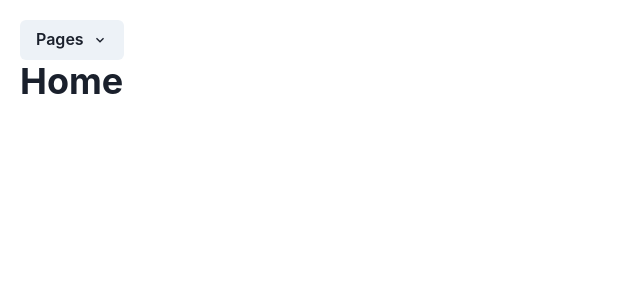
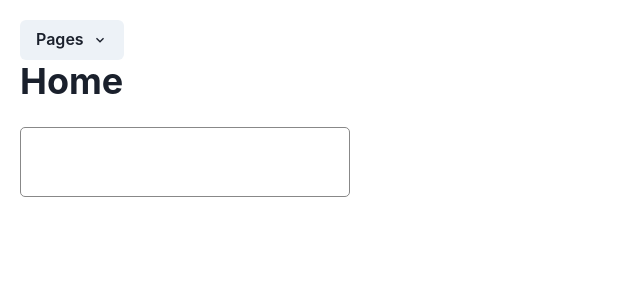
Before and after one commit to tesovicp/react-chakra-dog, a React (Create React App) app: page / in a window 1280 px wide. Shown: the top 300 px of the page, without its empty margins (0-640 px from the left). Built offline with nearby package versions, Linux system fonts and the light colour scheme.

Commit message:
Multi-line input auto height

```diff
--- /dev/null
+++ b/src/pages/Home/Home.css
@@ -0,0 +1,15 @@
+.input-span {
+    border: solid 1px black;
+    padding: 10px;
+}
+
+.input-msg {
+    border: 1px solid #888;
+    border-radius: 5px;
+    /* max-width: 2800px; */
+    padding: 10px;
+    /* width: 200px; */
+    text-indent: 0;
+    overflow-y: hidden;
+    resize: none;
+}
--- a/src/pages/Home/Home.tsx
+++ b/src/pages/Home/Home.tsx
@@ -1,9 +1,35 @@
+import React from "react";
 import { Heading } from "@chakra-ui/react";
 import { Navigation } from "../Navigation/Navigation";
+import "./Home.css";
 
 export const Home = () => {
+    const [text, setText] = React.useState<string>("");
+
+    const handleInput = (event: any) => {
+    };
+
+    const handleKeyUp = (event: any) => {
+        event.preventDefault();
+
+        if (event.keyCode === 13) {
+            console.log("ENTER!");
+            event.target.value = "";
+        }
+
+        event.target.style.height = "1px";
+        event.target.style.height = (event.target.scrollHeight) + "px";
+        setText(event.target.value);
+    };
+
     return <div style={{ padding: 20 }}>
         <Navigation />
         <Heading>Home</Heading>
+        <br />
+        {/* <textarea onChange={(x) => console.log(x.target.value)} style={{ width: 300 }} /> */}
+        <textarea cols={30} rows={2} onInput={handleInput} onKeyUp={handleKeyUp} className="input-msg"></textarea>
+        <br />
+        <br />
+        <Heading>{text}</Heading>
     </div>;
 };
```
